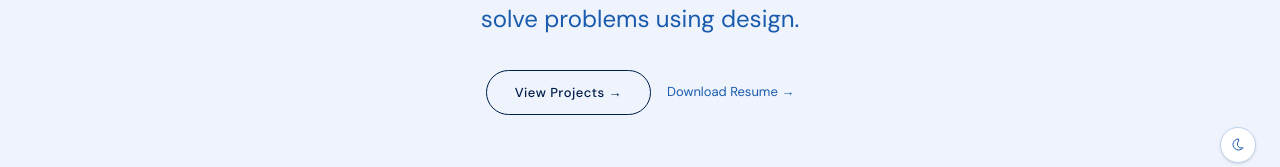
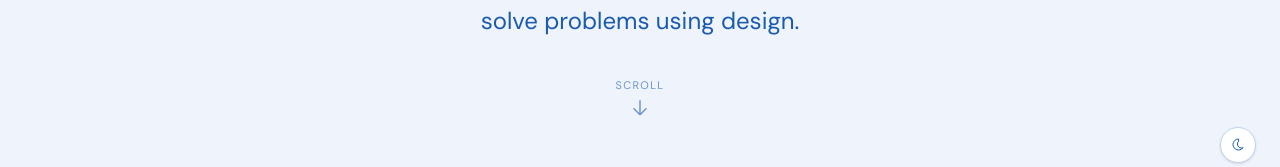
Before and after one commit to choprahridya/hridyachopra, a Next.js app: page / in a window 1280 px wide. Shown: the part 613-780 px from the top of the page. Built offline with nearby package versions, Linux system fonts and the light colour scheme.

Commit message:
Replace hero CTAs with animated scroll-down arrow

```diff
--- a/app/page.tsx
+++ b/app/page.tsx
@@ -93,27 +93,25 @@ export default function Home() {
           </p>
         </motion.div>
 
-        {/* CTAs */}
+        {/* Scroll down arrow */}
         <motion.div
           custom={2}
           initial="hidden"
           animate="visible"
           variants={fadeUp}
-          className="flex gap-4 flex-wrap justify-center"
+          className="flex flex-col items-center gap-2"
         >
-          <Link
-            href="/projects"
-            className="inline-flex items-center gap-2 px-7 py-3 border border-text-primary rounded-pill text-[13px] font-medium text-text-primary tracking-[0.04em] transition-colors hover:bg-text-primary hover:text-bg"
+          <motion.div
+            animate={{ y: [0, 8, 0] }}
+            transition={{ duration: 1.6, repeat: Infinity, ease: 'easeInOut' }}
+            className="flex flex-col items-center gap-1 cursor-pointer"
+            onClick={() => window.scrollBy({ top: window.innerHeight, behavior: 'smooth' })}
           >
-            View Projects →
-          </Link>
-          <a
-            href="/cv.pdf"
-            download
-            className="inline-flex items-center gap-2 text-[13px] text-text-secondary hover:text-text-primary transition-colors border-b border-transparent hover:border-text-secondary pb-px"
-          >
-            Download Resume →
-          </a>
+            <span className="text-[11px] uppercase tracking-[0.12em] text-text-muted font-sans">Scroll</span>
+            <svg width="20" height="20" viewBox="0 0 20 20" fill="none">
+              <path d="M10 3 L10 17 M4 11 L10 17 L16 11" stroke="currentColor" strokeWidth="1.5" strokeLinecap="round" strokeLinejoin="round" className="text-text-muted" />
+            </svg>
+          </motion.div>
         </motion.div>
 
       </section>
```
